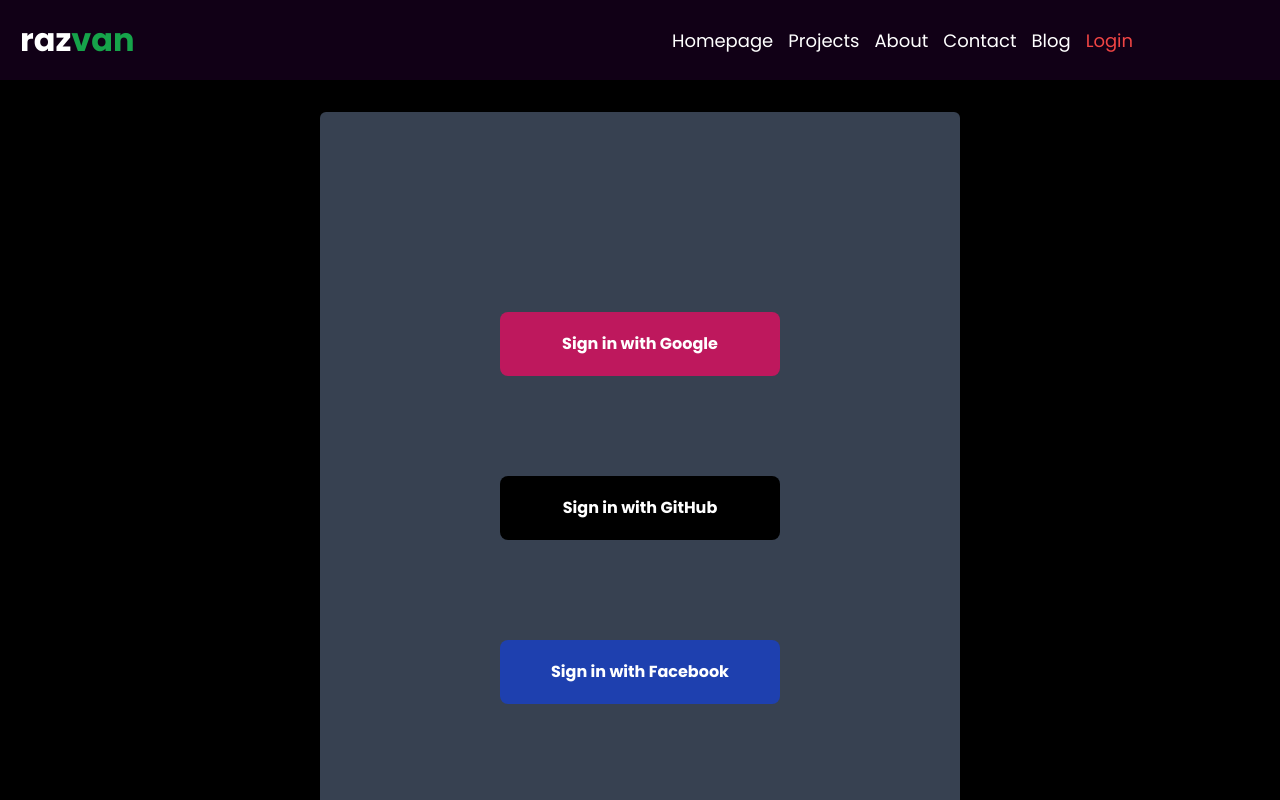
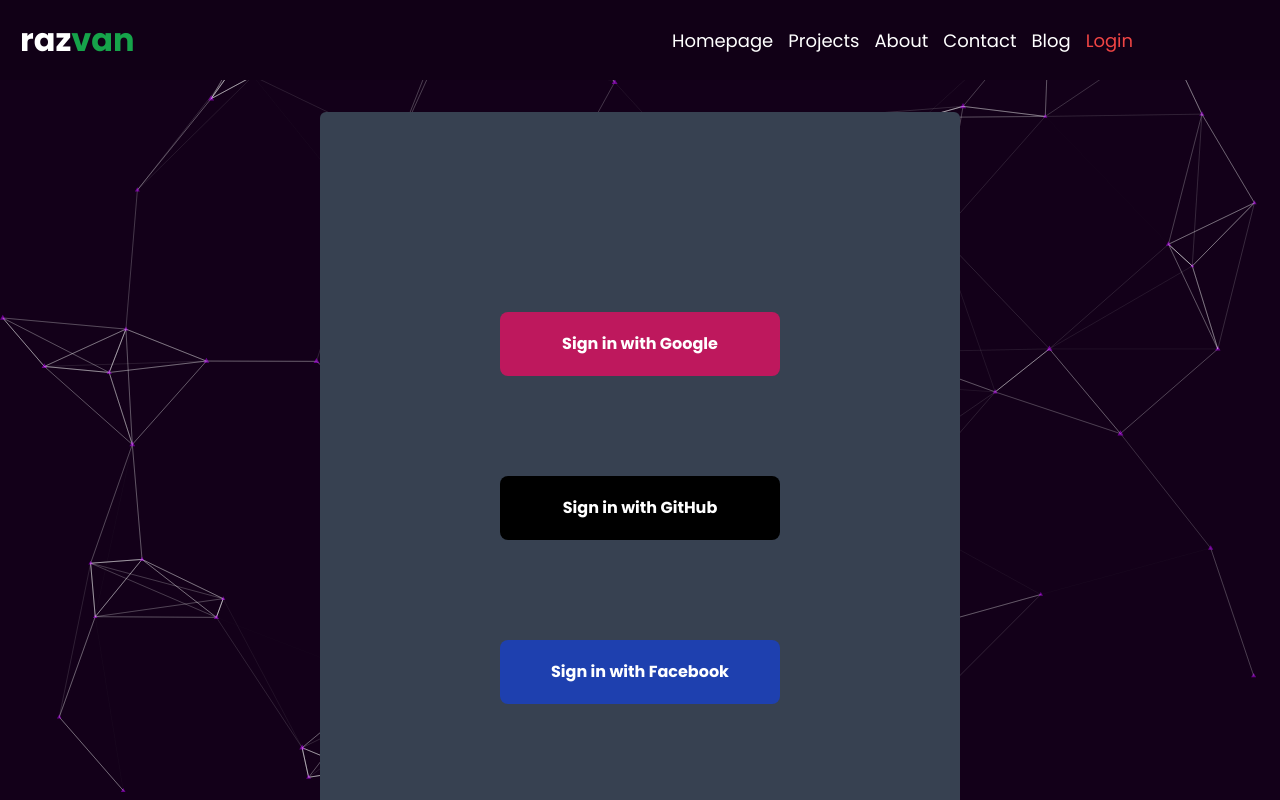
Before and after one commit to Rzvone/blogfolioc, a Next.js app: page /login in a window 1280 px wide. Shown: the top 800 px of the page. Built offline with nearby package versions, Linux system fonts and the light colour scheme.

Commit message:
added login background

```diff
--- a/src/app/blog/page.tsx
+++ b/src/app/blog/page.tsx
@@ -10,11 +10,11 @@
   return (
     <div className='min-h-[88vh] mx-auto ml-20 mr-20 text-white mt-[8vh]'>
       <ParticleBlog />
-        <h1 className='bg-pink-700 px-2 py-2.5 text-center rounded-lg'>Blogg categorie</h1>
-        <div className='flex gap-[50px] mt-10 mx-5'>
-            <CardList />
-            <Menu />
-        </div>
+      <h1 className='z-[10] bg-pink-700 px-2 py-2.5 text-center rounded-lg'>Blogg categorie</h1>
+      <div className='z-[10] flex gap-[50px] mt-10 mx-5'>
+          <CardList />
+          <Menu />
+      </div>
     </div>
   )
 }
--- a/src/app/login/page.tsx
+++ b/src/app/login/page.tsx
@@ -1,9 +1,13 @@
+
+'use client'
+import ParticleBlog from '@/components/particles/ParticleLogin'
 import React from 'react'
 
 const LoginPage = () => {
   return (
     <div className='mt-[9vh] flex items-center justify-center min-h-[75vh]'>
-        <div className='mt-10 bg-gray-700 lg:px-[180px] lg:py-[200px] flex flex-col gap-[100px] mb-10 rounded-md md:px-[50px] md:py-[100px] 2xs:px-10 2xs:py-10 3xs:px-5 3xs:py-5'>
+        <ParticleBlog />
+        <div className='z-[1] mt-10 bg-gray-700 lg:px-[180px] lg:py-[200px] flex flex-col gap-[100px] mb-10 rounded-md md:px-[50px] md:py-[100px] 2xs:px-10 2xs:py-10 3xs:px-5 3xs:py-5'>
             <div className='socialButton bg-pink-700 hover:bg-pink-400 hover:text-black w-[280px] text-center'>Sign in with Google</div>
             <div className='socialButton bg-black hover:bg-gray-400 hover:text-black w-[280px] text-center'>Sign in with GitHub</div>
             <div className='socialButton bg-blue-800 hover:bg-blue-400 hover:text-black w-[280px] text-center'>Sign in with Facebook</div>
--- a/src/components/particles/ParticleBlog.tsx
+++ b/src/components/particles/ParticleLogin.tsx
@@ -24,9 +24,9 @@
         loaded={particlesLoaded}
         options={{
           background: {
-            // color: {
-            //     value: '#000',
-            // },
+            color: {
+                value: '#130019',
+            },
           },
           fpsLimit: 120,
           interactivity: {
@@ -53,11 +53,11 @@
           },
           particles: {
             color: {
-              value: "#4997d0",
+              value: "#bf00ff",
             },
             links: {
               color: "#ffffff",
-              distance: 120,
+              distance: 180,
               enable: true,
               opacity: 0.5,
               width: 1,
@@ -83,10 +83,10 @@
               value: 0.5,
             },
             shape: {
-              type: "square",
+              type: "triangle",
             },
             size: {
-              value: { min: 2, max: 5 },
+              value: { min: 2, max: 3 },
             },
           },
           detectRetina: true,
```
